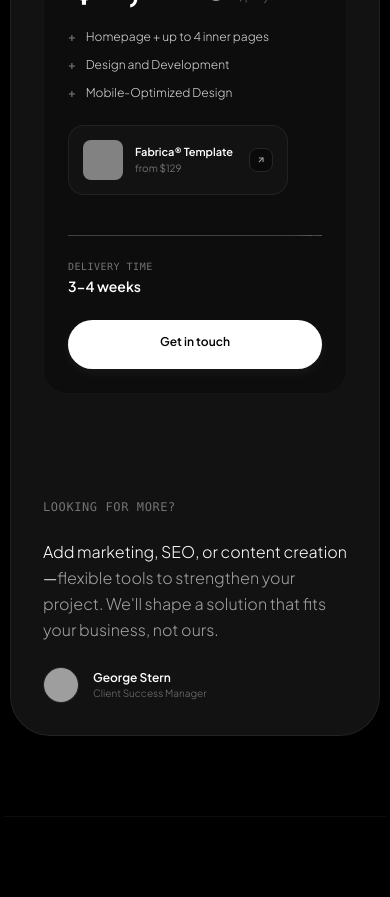
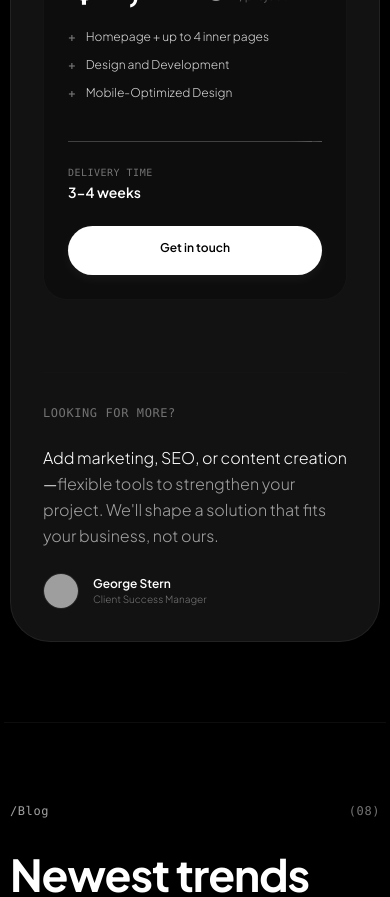
Before and after one commit to Jsooonx/website-projects1-porto, a React (Vite) app: page / in a window 390 px wide. Shown: the part 8260-9157 px from the top of the page. Built offline with nearby package versions, Linux system fonts and the light colour scheme; grey boxes are pictures that could not be loaded.

Commit message:
Deleting icons

```diff
--- a/src/components/Pricing.tsx
+++ b/src/components/Pricing.tsx
@@ -130,28 +130,7 @@ export const Pricing: React.FC = () => {
                 </div>
               </div>
 
-              {/* Template promo badge */}
-              <div className="bg-neutral-900/60 border border-neutral-800/80 rounded-2xl p-3.5 flex items-center gap-3 w-fit self-start md:self-auto">
-                <img
-                  src="/sandwich_bg.png"
-                  alt="Fabrica template preview thumbnail"
-                  className="w-10 h-10 rounded-lg object-cover grayscale opacity-80"
-                />
-                <div className="flex flex-col mr-1">
-                  <span className="text-white font-sans font-semibold text-[11px] leading-tight">
-                    Fabrica® Template
-                  </span>
-                  <span className="text-neutral-500 font-sans text-[10px] mt-0.5">
-                    from $129
-                  </span>
-                </div>
-                <div className="w-6 h-6 rounded-lg bg-neutral-950 flex items-center justify-center border border-neutral-800 text-neutral-400">
-                  <svg width="10" height="10" viewBox="0 0 24 24" fill="none" stroke="currentColor" strokeWidth="2.5">
-                    <line x1="7" y1="17" x2="17" y2="7" />
-                    <polyline points="7 7 17 7 17 17" />
-                  </svg>
-                </div>
-              </div>
+              {/* No template promo badge */}
             </div>
 
             {/* Bottom Row inside card */}
```
